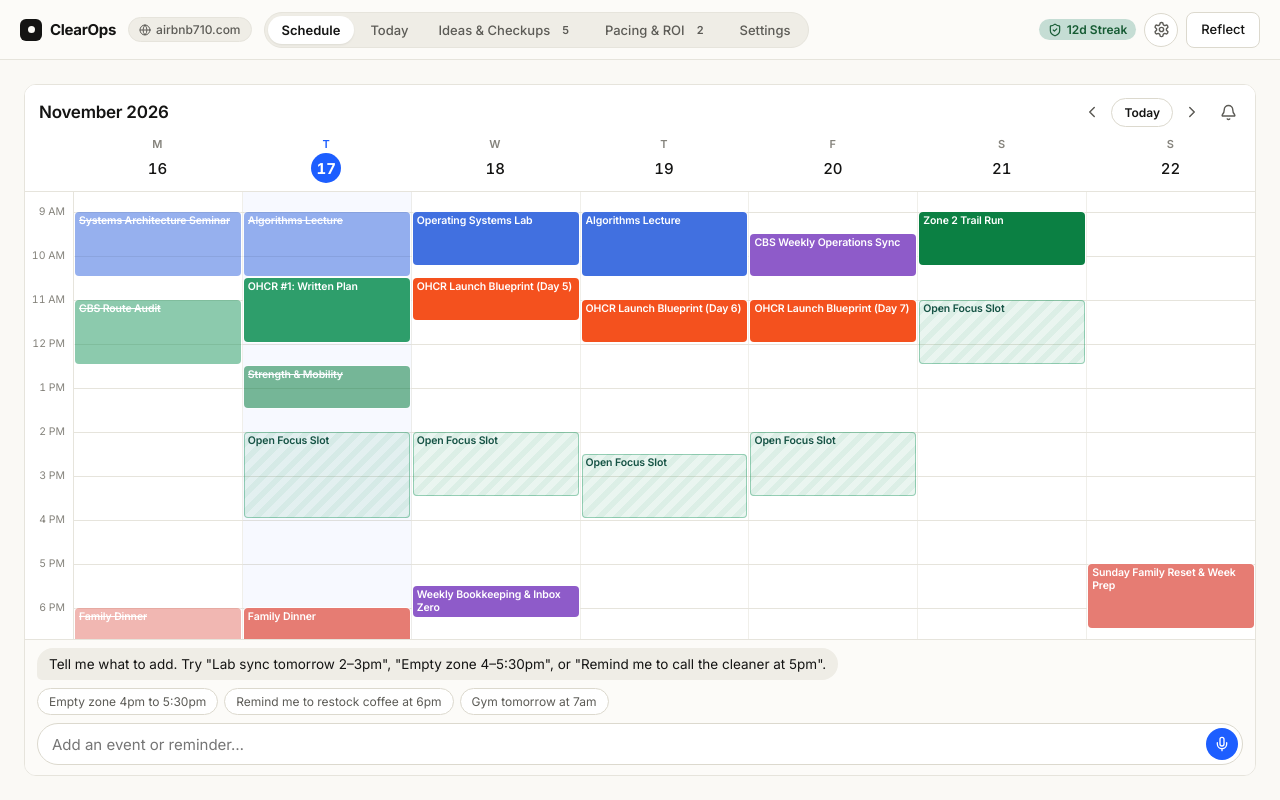
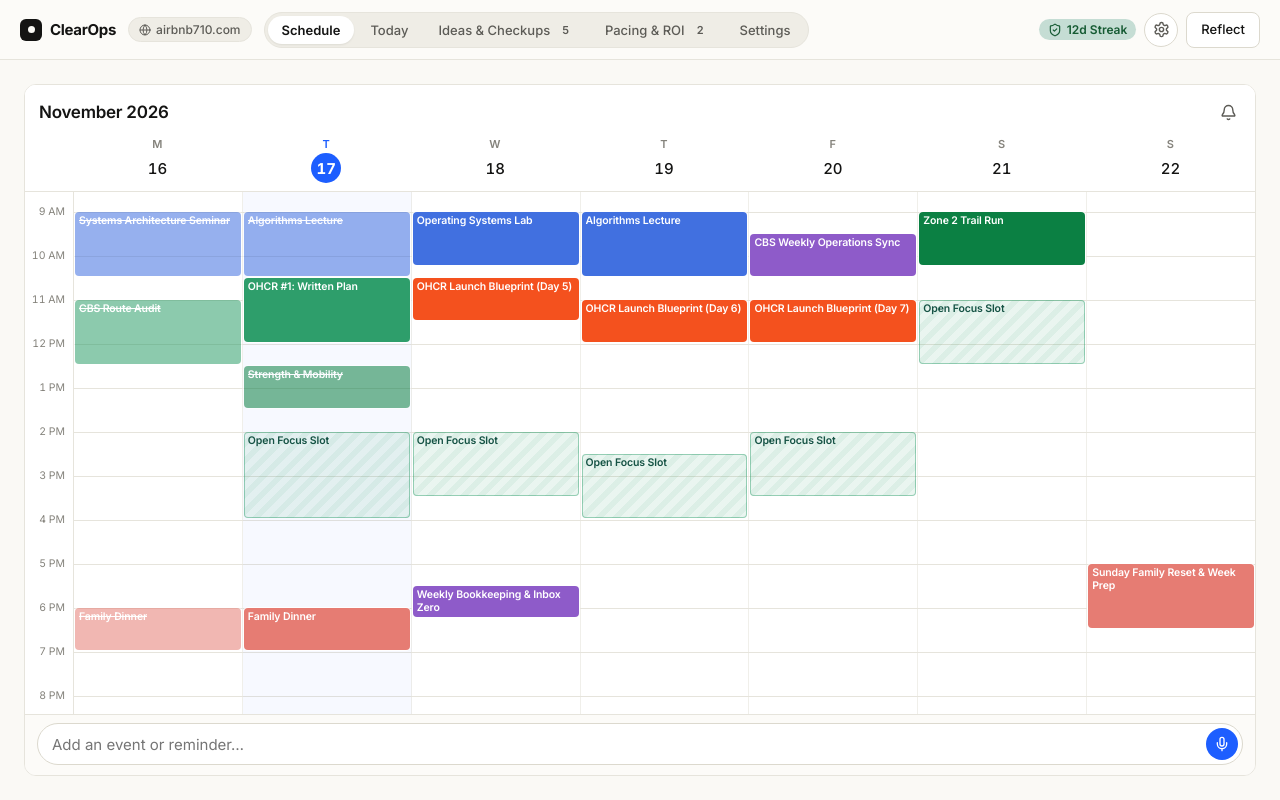
Before and after one commit to Ho0diee/clearops, a React (Vite) app: page / in a window 1280 px wide. Built offline with nearby package versions, Linux system fonts and the light colour scheme.

Commit message:
Schedule: remove welcome prompt, suggestion chips, Today button, and nav arrows

```diff
--- a/src/features/schedule/CalendarGrid.tsx
+++ b/src/features/schedule/CalendarGrid.tsx
@@ -1,5 +1,5 @@
 import React, { useEffect, useMemo, useRef, useState } from 'react';
-import { Activity, ArrowRight, Bell, Check, ChevronLeft, ChevronRight, Sparkles, Trash2, X } from 'lucide-react';
+import { Activity, ArrowRight, Bell, Check, ChevronLeft, Sparkles, Trash2, X } from 'lucide-react';
 import { Badge, Button } from '../../components/ui';
 import { addDaysISO, formatShortDate, getWeekDatesISO, useOpsStore } from '../../store/opsStore';
 import type { CalendarBlock } from '../../types/schema';
@@ -198,19 +198,6 @@ export const CalendarGrid: React.FC<{ highlightId?: string | null }> = ({ highli
             </>
           )}
           <div className="gcal-toolbar-right">
-            <button type="button" className="gcal-icon-btn" aria-label="Previous" onClick={() => shiftDate(-1)}>
-              <ChevronLeft size={18} />
-            </button>
-            <button
-              type="button"
-              className="gcal-today-btn"
-              onClick={() => actions.setSelectedDate(TODAY_ANCHOR)}
-            >
-              Today
-            </button>
-            <button type="button" className="gcal-icon-btn" aria-label="Next" onClick={() => shiftDate(1)}>
-              <ChevronRight size={18} />
-            </button>
             <button
               type="button"
               className="gcal-icon-btn"
--- a/src/features/schedule/ScheduleChat.tsx
+++ b/src/features/schedule/ScheduleChat.tsx
@@ -10,12 +10,6 @@ interface ChatMsg {
 }
 
 const CHAT_KEY = 'clearops_schedule_chat_v1';
-const WELCOME: ChatMsg = {
-  id: 'welcome',
-  role: 'app',
-  text: 'Tell me what to add. Try "Lab sync tomorrow 2–3pm", "Empty zone 4–5:30pm", or "Remind me to call the cleaner at 5pm".',
-};
-const SUGGESTIONS = ['Empty zone 4pm to 5:30pm', 'Remind me to restock coffee at 6pm', 'Gym tomorrow at 7am'];
 
 function fmt(t: string): string {
   const [h, m] = t.split(':').map(Number);
@@ -39,11 +33,13 @@ export const ScheduleChat: React.FC<{ onAdded: (parsed: ParsedLiveInput) => void
   const [messages, setMessages] = useState<ChatMsg[]>(() => {
     try {
       const raw = window.sessionStorage.getItem(CHAT_KEY);
-      if (raw) return JSON.parse(raw) as ChatMsg[];
+      if (raw) {
+        return (JSON.parse(raw) as ChatMsg[]).filter((m) => m.id !== 'welcome');
+      }
     } catch {
       /* ignore */
     }
-    return [WELCOME];
+    return [];
   });
   const [text, setText] = useState('');
   const [listening, setListening] = useState(false);
@@ -120,24 +116,14 @@ export const ScheduleChat: React.FC<{ onAdded: (parsed: ParsedLiveInput) => void
     }
   };
 
-  const hasUserMsg = messages.some((m) => m.role === 'user');
-
   return (
     <div className="sched-chat">
-      <div className="sched-chat-log" ref={logRef} aria-live="polite">
-        {messages.map((m) => (
-          <div key={m.id} className={`chat-msg is-${m.role}`}>
-            {m.text}
-          </div>
-        ))}
-      </div>
-
-      {!hasUserMsg && (
-        <div className="chat-chips">
-          {SUGGESTIONS.map((s) => (
-            <button key={s} type="button" className="chat-chip" onClick={() => send(s)}>
-              {s}
-            </button>
+      {messages.length > 0 && (
+        <div className="sched-chat-log" ref={logRef} aria-live="polite">
+          {messages.map((m) => (
+            <div key={m.id} className={`chat-msg is-${m.role}`}>
+              {m.text}
+            </div>
           ))}
         </div>
       )}
```
